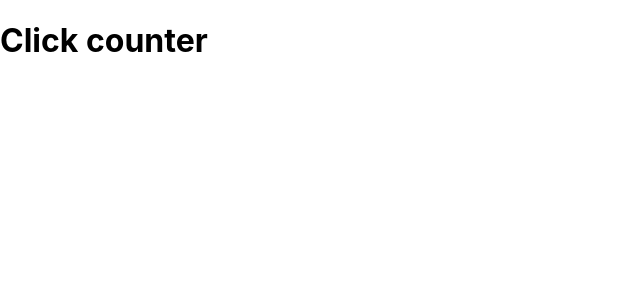
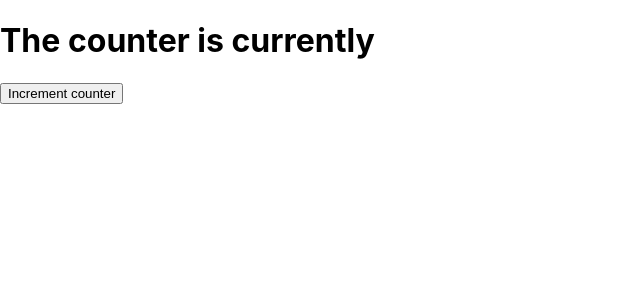
Before and after one commit to nick722/react-testing-with-jest-and-enzyme-udemy, a React (Create React App) app: page / in a window 1280 px wide. Shown: the top 300 px of the page, without its empty margins (0-640 px from the left). Built offline with nearby package versions, Linux system fonts and the light colour scheme.

Commit message:
16. More data-test Attribute Tests

```diff
--- a/src/App.js
+++ b/src/App.js
@@ -6,7 +6,8 @@
   render() {
     return (
       <div data-test="component-app">
-        <h1>Click counter</h1>
+        <h1 data-test="counter-display">The counter is currently</h1>
+        <button data-test="increment-button">Increment counter</button>
       </div>
     );
   }
```
Also changed, not shown: 2 other files (tests, documents, lock files or other folders).
